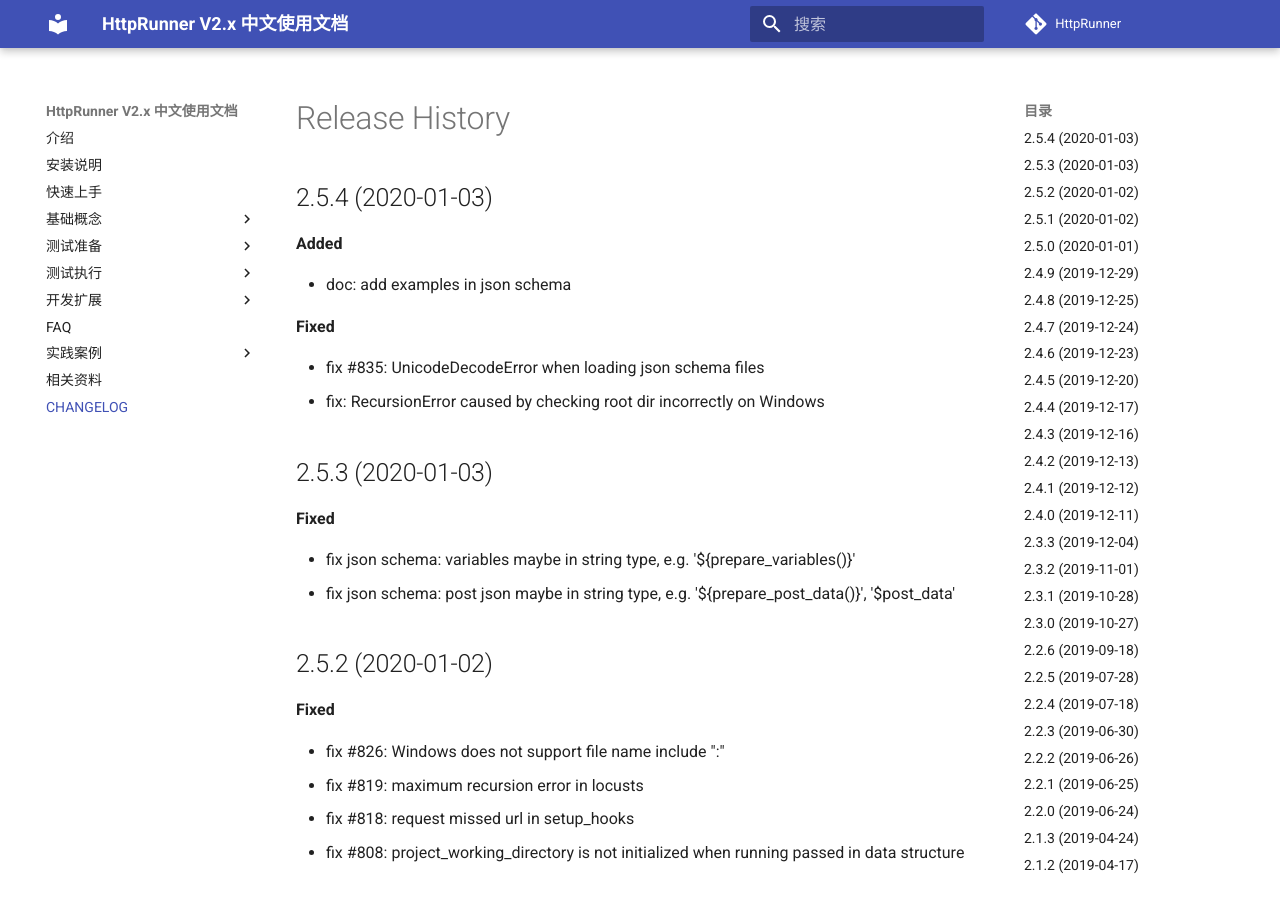
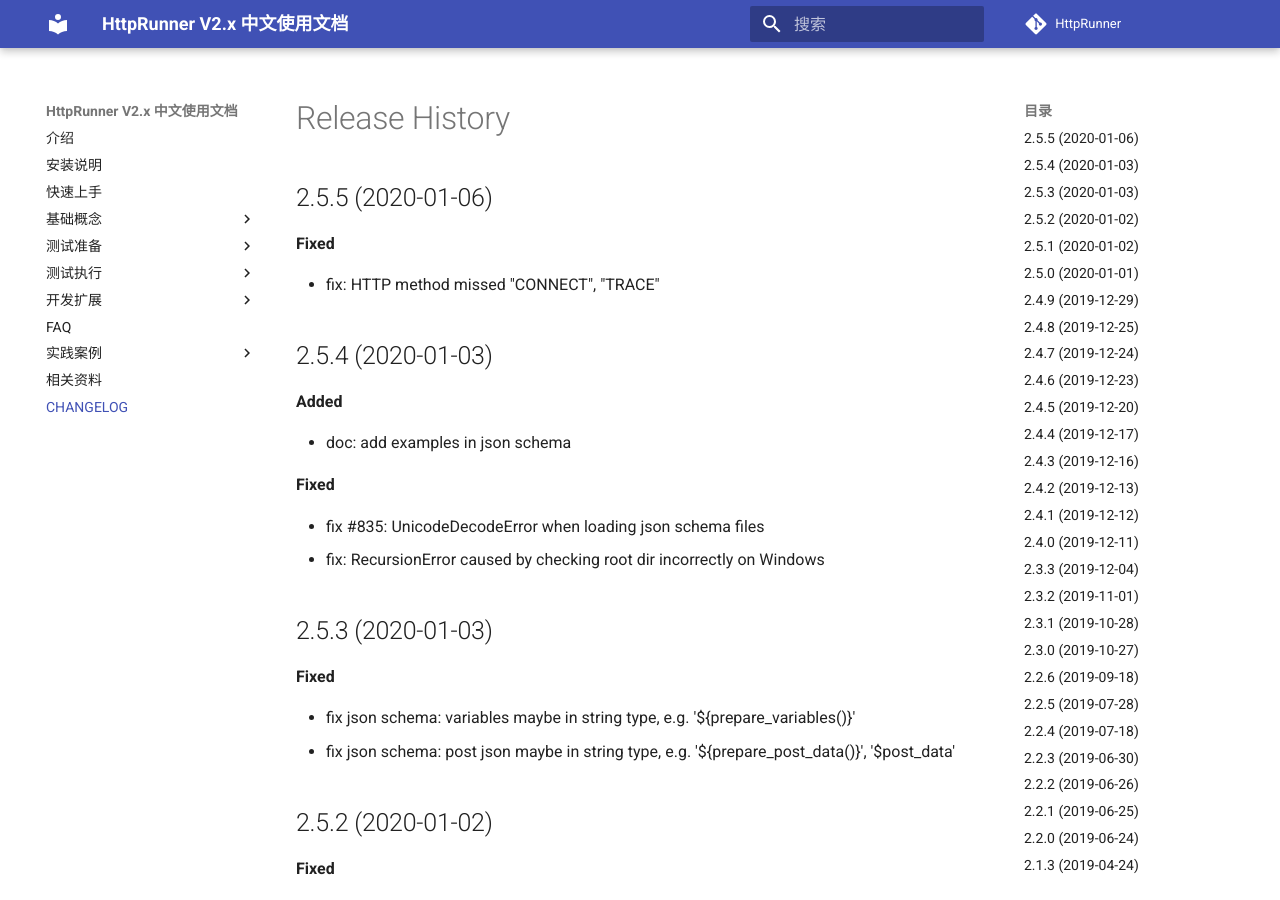
Before and after one commit to TanakitIntR/httprunner4, an MkDocs documentation site: the page built from docs/CHANGELOG.md, in a window 1280 px wide and 900 px high. Built offline with MkDocs 1.6.1 and Material for MkDocs 9.7.7, drawn with Linux system fonts in a browser that asks for light colours; comment, search, counter and statistics services are not loaded.

Commit message:
fix: HTTP method missed "CONNECT", "TRACE"

```diff
--- a/docs/CHANGELOG.md
+++ b/docs/CHANGELOG.md
@@ -1,4 +1,10 @@
 # Release History
+
+## 2.5.5 (2020-01-06)
+
+**Fixed**
+
+- fix: HTTP method missed "CONNECT", "TRACE"
 
 ## 2.5.4 (2020-01-03)
 
--- a/httprunner/__init__.py
+++ b/httprunner/__init__.py
@@ -1,4 +1,4 @@
-__version__ = "2.5.4"
+__version__ = "2.5.5"
 __description__ = "One-stop solution for HTTP(S) testing."
 
 __all__ = ["__version__", "__description__"]
--- a/pyproject.toml
+++ b/pyproject.toml
@@ -1,6 +1,6 @@
 [tool.poetry]
 name = "httprunner"
-version = "2.5.4"
+version = "2.5.5"
 description = "One-stop solution for HTTP(S) testing."
 license = "Apache-2.0"
 readme = "README.md"
```
Also changed, not shown: 1 other file.
